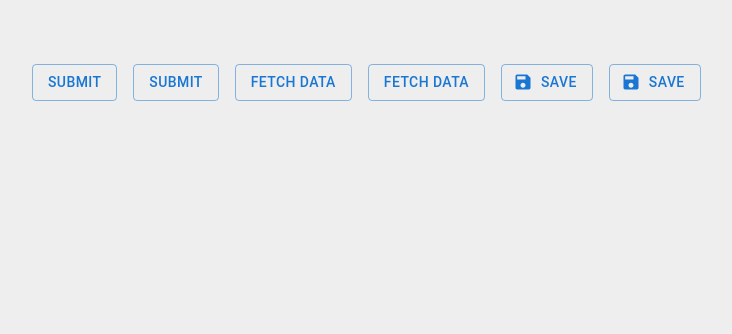
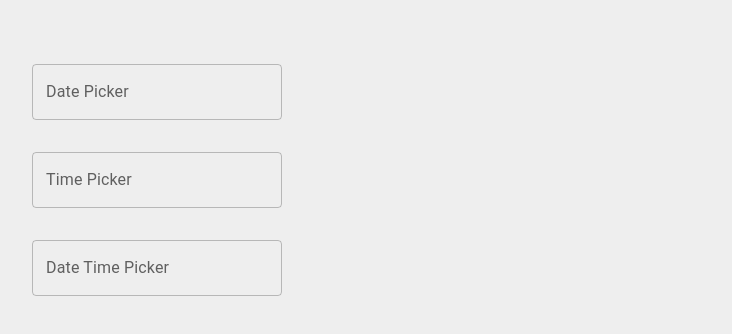
Before and after one commit to amontalvof/react-mui-demo, a React (Create React App) app: page / in a window 1280 px wide. Shown: the top 334 px of the page, without its empty margins (32-764 px from the left). Built offline with nearby package versions, Linux system fonts and the light colour scheme.

Commit message:
feat: Date and Time Picker

```diff
--- a/package.json
+++ b/package.json
@@ -6,7 +6,9 @@
     "@emotion/react": "^11.11.1",
     "@emotion/styled": "^11.11.0",
     "@mui/icons-material": "^5.13.7",
+    "@mui/lab": "^5.0.0-alpha.141",
     "@mui/material": "^5.13.7",
+    "@mui/x-date-pickers": "^6.12.0",
     "@testing-library/jest-dom": "^5.16.5",
     "@testing-library/react": "^13.4.0",
     "@testing-library/user-event": "^13.5.0",
@@ -14,6 +16,7 @@
     "@types/node": "^16.18.38",
     "@types/react": "^18.2.14",
     "@types/react-dom": "^18.2.6",
+    "dayjs": "^1.11.9",
     "react": "^18.2.0",
     "react-dom": "^18.2.0",
     "react-scripts": "5.0.1",
--- a/src/App.tsx
+++ b/src/App.tsx
@@ -1,5 +1,8 @@
 import './App.css';
-import MuiLoadingButton from './components/MuiLoadingButton';
+import { LocalizationProvider } from '@mui/x-date-pickers/LocalizationProvider';
+import { AdapterDayjs } from '@mui/x-date-pickers/AdapterDayjs';
+import MuiPicker from './components/MuiPicker';
+// import MuiLoadingButton from './components/MuiLoadingButton';
 // import MuiSkeleton from './components/MuiSkeleton';
 // import MuiProgress from './components/MuiProgress';
 // import MuiDialog from './components/MuiDialog';
@@ -37,9 +40,11 @@ import MuiLoadingButton from './components/MuiLoadingButton';
 
 function App() {
     return (
-        <div className="App">
-            <MuiLoadingButton />
-        </div>
+        <LocalizationProvider dateAdapter={AdapterDayjs}>
+            <div className="App">
+                <MuiPicker />
+            </div>
+        </LocalizationProvider>
     );
 }
 
--- /dev/null
+++ b/src/components/MuiPicker.tsx
@@ -0,0 +1,41 @@
+import { useState } from 'react';
+import { Stack } from '@mui/material';
+import { DatePicker, TimePicker, DateTimePicker } from '@mui/x-date-pickers';
+
+const MuiPicker = () => {
+    const [selectedDate, setSelectedDate] = useState<Date | null>(null);
+    const [selectedTime, setSelectedTime] = useState<Date | null>(null);
+    const [selectedDateTime, setSelectedDateTime] = useState<Date | null>(null);
+
+    console.log(
+        selectedDate &&
+            selectedTime &&
+            selectedDateTime && {
+                selectedDate: new Date(selectedDate).toLocaleDateString(),
+                selectedTime: new Date(selectedTime).toLocaleTimeString(),
+                selectedDateTime: new Date(selectedDateTime).toLocaleString(),
+            }
+    );
+
+    return (
+        <Stack spacing={4} sx={{ width: '250px' }}>
+            <DatePicker
+                label="Date Picker"
+                value={selectedDate}
+                onChange={(date) => setSelectedDate(date)}
+            />
+            <TimePicker
+                label="Time Picker"
+                value={selectedTime}
+                onChange={(time) => setSelectedTime(time)}
+            />
+            <DateTimePicker
+                label="Date Time Picker"
+                value={selectedDateTime}
+                onChange={(dateTime) => setSelectedDateTime(dateTime)}
+            />
+        </Stack>
+    );
+};
+
+export default MuiPicker;
```
Also changed, not shown: 1 other file (tests, documents, lock files or other folders).
